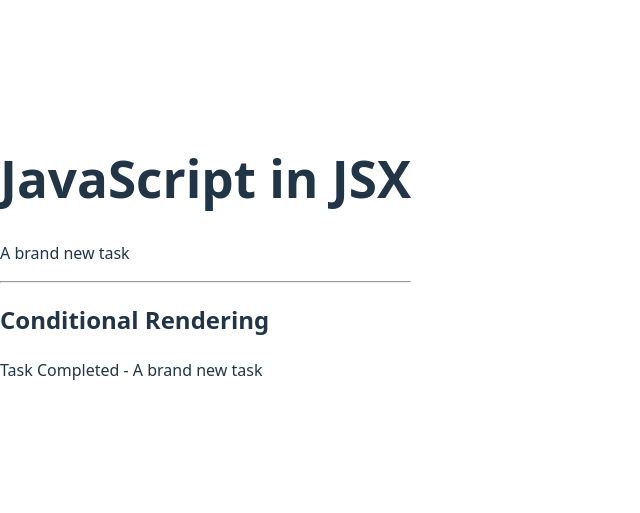
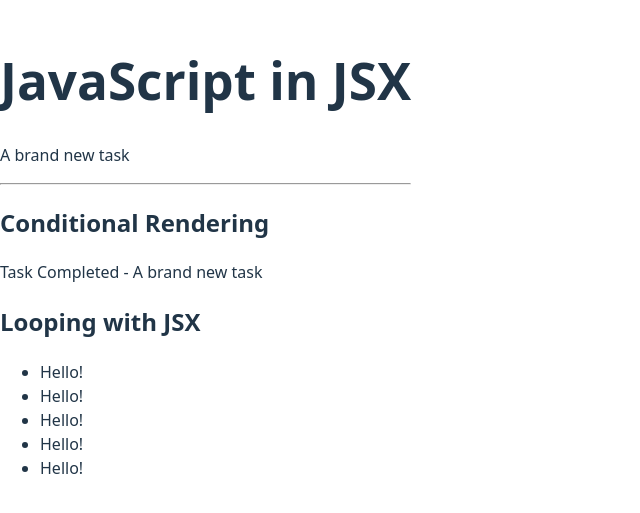
Before and after one commit to SylviaRemington/first-react-app, a React (Vite) app: page / in a window 1280 px wide. Shown: the part 143-656 px from the top of the page, without its empty margins (0-640 px from the left). Built offline with nearby package versions, Linux system fonts and the light colour scheme.

Commit message:
adding a list of hellos from running the map method

```diff
--- a/src/App.jsx
+++ b/src/App.jsx
@@ -2,6 +2,8 @@
 // import reactLogo from './assets/react.svg'
 // import viteLogo from '/vite.svg'
 // import './App.css'
+
+// import { Linter } from "eslint";
 
 // function App() {
 //   const [count, setCount] = useState(0)
@@ -47,6 +49,15 @@ const App = () => {
   // Adding todo data onto our page // Until we use this todo, this will look like an error.
   const todo = { text: 'A brand new task', done: true };
 
+  // add the todos array below the existing todo object.
+  const todos = [
+    {text: 'Learn JavaScript', done: true},
+    {text: 'Learn JSX', done: false},
+    {text: 'Learn HTML', done: true},
+    {text: 'Learn CSS', done: true},
+    {text: 'Master React', done: false},
+  ];
+
   return (
     // This is jsx below (even though it looks like html. We are returning html into the app to be rendered on the page.)
     // Printing inside the p tag some todo text.
@@ -62,11 +73,20 @@ const App = () => {
       <h2>Conditional Rendering</h2>
       <p>{todo.done ? `Task Completed - ${todo.text}` : todo.text }</p>
       {/* This above is showing that the todo is done with a ternary operator. Can't use if else statements in JSX. */}
+
+      <h2>Looping with JSX</h2>
+      <ul>
+        {todos.map((todo) =>
+          <li>Hello!</li>
+        )}
+      </ul>
     </>
   );
 };
 
 export default App;
+
+// -------------------------------------------------------------------------------
 
 
 /*
```
